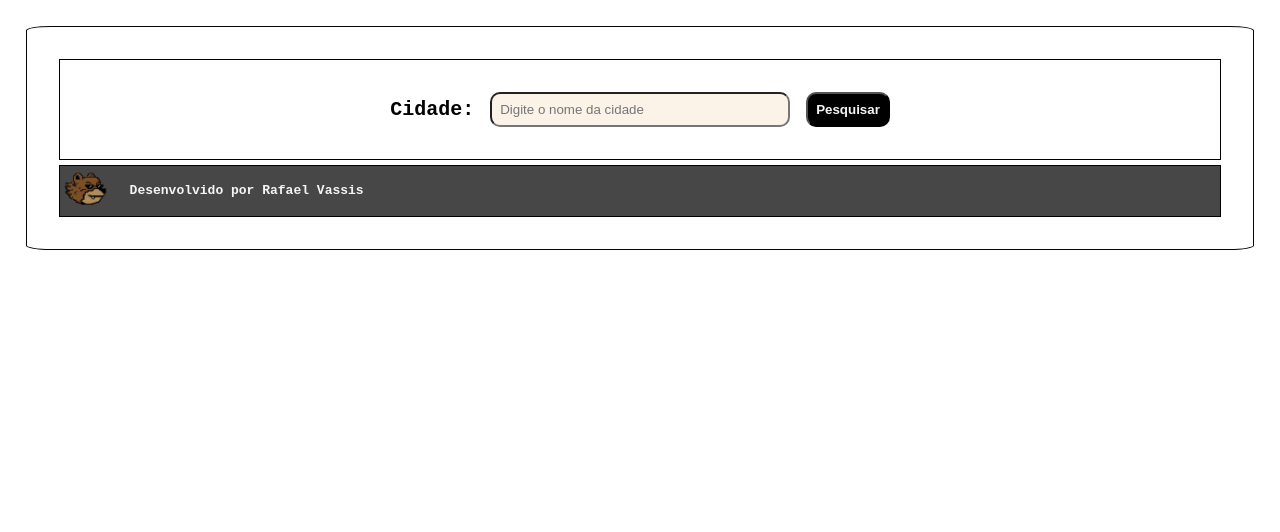
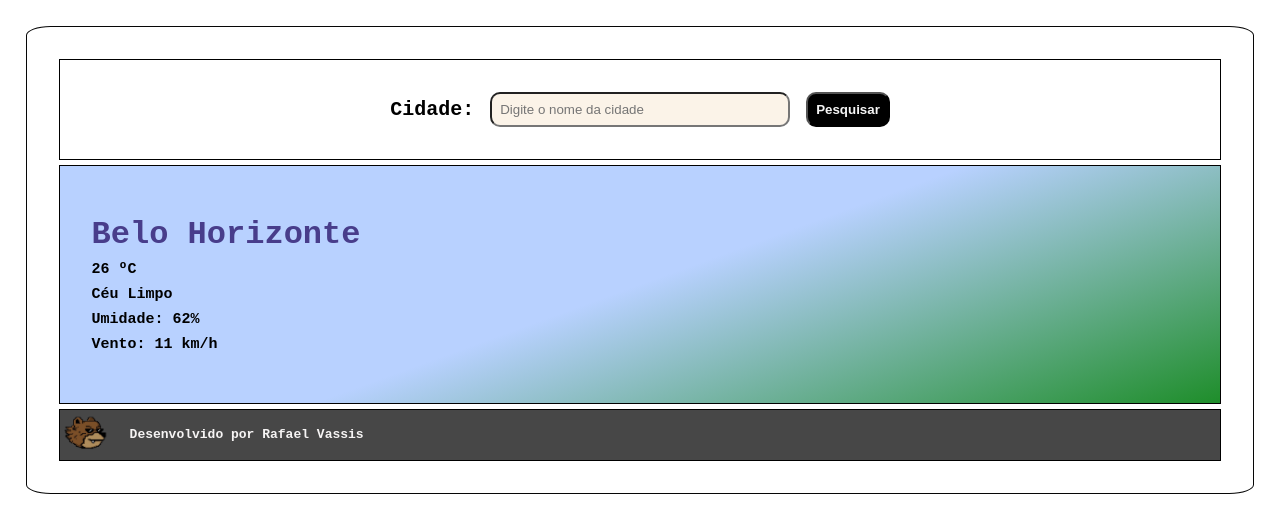
Before and after one commit to rafaelvassis/clima-agora, a React (Vite) app: page / in a window 1280 px wide. Shown: the top 532 px of the page. Built offline with nearby package versions, Linux system fonts and the light colour scheme.

Commit message:
adiciona componente WeatherCard ao App com dados fixos (teste de layout)

```diff
--- a/src/App.tsx
+++ b/src/App.tsx
@@ -1,10 +1,12 @@
 import Credits from "./components/Credits/Credits";
 import { SearchBar } from "./components/SearchBar/SearchBar";
+import { WeatherCard } from "./components/WeatherCard/WeatherCard";
 
 function App() {
   return (
     <main>
       <SearchBar />
+      <WeatherCard />
       <Credits />
     </main>
   );
```
